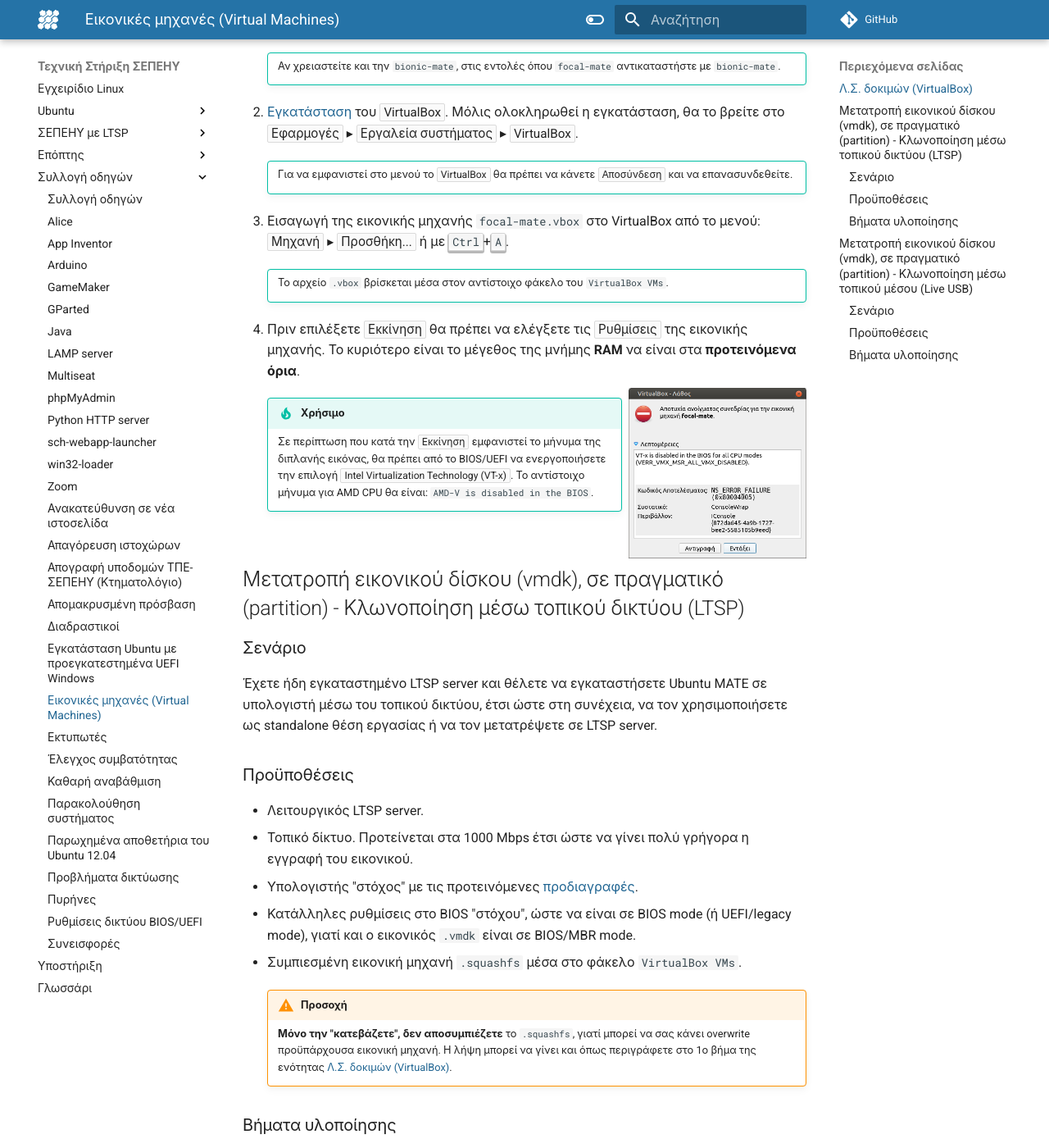
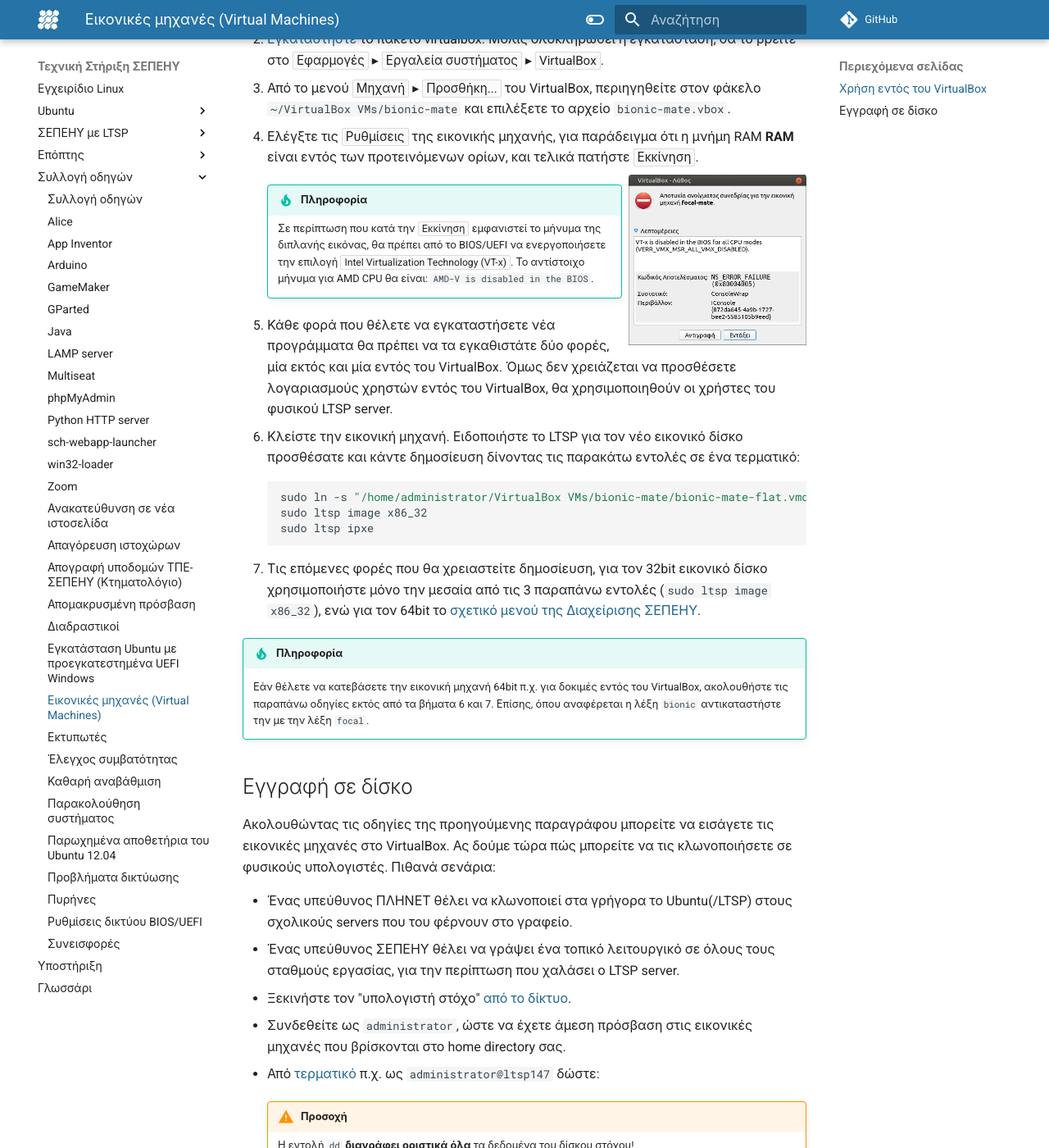
Before and after one commit to siahos/el.ltsp.org, an MkDocs documentation site: the page built from docs/guides/virtual-machines/index.md, in a window 1280 px wide and 1400 px high, scrolled down 812 px. Shown: the whole window at 82% size. Built offline with MkDocs 1.6.1 and Material for MkDocs 9.7.7, drawn with Linux system fonts in a browser that asks for light colours; comment, search, counter and statistics services are not loaded; some of the changed text lies outside the part shown.

Commit message:
Update index.md

````diff
--- a/docs/guides/virtual-machines/index.md
+++ b/docs/guides/virtual-machines/index.md
@@ -1,214 +1,142 @@
 # Εικονικές μηχανές (Virtual Machines)
 
-Η Τ.Σ. του Π.Σ.Δ. έχει δημιουργήσει και συντηρεί έτοιμες εικονικές
-μηχανές:
+Η υπηρεσία Τεχνικής Στήριξης συντηρεί τις παρακάτω εικονικές μηχανές ***VirtualBox***:
 
-1.  [Ubuntu Bionic MATE 18.04 **32 bit**](https://ts.sch.gr/repo/images/VMs/bionic-mate.squashfs)
+1.  [Ubuntu Focal MATE 20.04 **64 bit**](https://ts.sch.gr/repo/images/VMs/focal-mate.squashfs)
 
-2.  [Ubuntu Focal MATE 20.04 **64 bit**](https://ts.sch.gr/repo/images/VMs/focal-mate.squashfs)
+2.  [Ubuntu Bionic MATE 18.04 **32 bit**](https://ts.sch.gr/repo/images/VMs/bionic-mate.squashfs)
 
-τις οποίες μπορείτε να χρησιμοποιείτε με διάφορους τρόπους, όπως:
+Αυτές μπορούν να φανούν χρήσιμες στα παρακάτω σενάρια:
 
--   Ως Λειτουργικό Σύστημα (Λ.Σ.) δοκιμών (***VirtualBox***) μέσα στο
-    πραγματικό Λ.Σ. που ήδη έχετε.
+-   Για χρήση εντός του VirtualBox:
+    - στην περίπτωση που έχετε LTSP server με λειτουργικό 64bit και θέλετε
+      να εκκινήσετε και 32bit clients,
+    - ή απλά για δοκιμές.
+-   Για εγγραφή σε πραγματικό δίσκο και χρήση σε φυσικό μηχάνημα (χωρίς
+    VirtualBox), αντί να γίνει εξ' αρχής εγκατάσταση από live USB.
 
--   Αν έχετε μικτό εργαστήριο 32/64 bit clients, ως **εικονικό** 32 bit LTSP
-    server (***VirtualBox***) μέσα σε **πραγματικό** 64 bit LTSP server, χωρίς
-    έτσι να χρειάζεται η αγορά/ύπαρξη δεύτερου πραγματικού LTSP server.
+## Χρήση εντός του VirtualBox {:#virtualbox}
 
--   Ως το κύριο Λ.Σ., μετατρέποντας τον εικονικό σκληρό δίσκο `.vmdk`, σε
-    πραγματικό partition του σκληρού σας δίσκου (**Κλωνοποίηση**).
+Εάν έχετε LTSP server με λειτουργικό σύστημα 64bit, με τα ακόλουθα βήματα θα
+μπορείτε να εκκινήσετε και 32bit LTSP clients.
 
-## Λ.Σ. δοκιμών (VirtualBox) {:#virtualbox}
-
-Για να κάνετε χρήση της έτοιμης εικονικής μηχανής π.χ. της Ubuntu Focal MATE
-20.04 **64 bit**, θα πρέπει να ακολουθήσετε τα επόμενα βήματα:
-
-1.  Από [τερματικό](../../glossary#terminal), την "κατεβάζετε" σε συμπιεσμένη
-    μορφή στο φάκελο `VirtualBox VMs` και την αποσυμπιέζετε στο φάκελο
-    `VirtualBox VMs/focal-mate`:
+1.  Από [τερματικό](../../glossary#terminal) κατεβάστε και αποσυμπιέστε το
+    σχετικό αρχείο:
 
     ```shell
     mkdir -p ~/"VirtualBox VMs"
     cd ~/"VirtualBox VMs"
-    wget https://ts.sch.gr/repo/images/VMs/focal-mate.squashfs
-    unsquashfs -f -d focal-mate focal-mate.squashfs
+    wget https://ts.sch.gr/repo/images/VMs/bionic-mate.squashfs
+    unsquashfs -f -d bionic-mate bionic-mate.squashfs
+    rm bionic-mate.squashfs
     ```
 
-    !!! tip ""
-        Αν χρειαστείτε και την `bionic-mate`, στις εντολές όπου `focal-mate`
-        αντικαταστήστε με `bionic-mate`.
-
-2.  [Εγκατάσταση](../../ubuntu/software.md) του ***VirtualBox***. Μόλις
+2.  [Εγκαταστήστε](../../ubuntu/software.md) το πακέτο virtualbox. Μόλις
     ολοκληρωθεί η εγκατάσταση, θα το βρείτε στο ***Εφαρμογές*** ▸ ***Εργαλεία
     συστήματος*** ▸ ***VirtualBox***.
 
-    !!! tip ""
-        Για να εμφανιστεί στο μενού το ***VirtualBox*** θα πρέπει να κάνετε
-        ***Αποσύνδεση*** και να επανασυνδεθείτε.
+3.  Από το μενού ***Μηχανή*** ▸ ***Προσθήκη...*** του VirtualBox, περιηγηθείτε
+    στον φάκελο `~/VirtualBox VMs/bionic-mate` και επιλέξετε το αρχείο
+    `bionic-mate.vbox`.
 
-3.  Εισαγωγή της εικονικής μηχανής `focal-mate.vbox` στο VirtualBox από το
-    μενού: ***Μηχανή*** ▸ ***Προσθήκη...*** ή με **`Ctrl`**+**`A`**.
-
-    !!! tip ""
-        Το αρχείο `.vbox` βρίσκεται μέσα στον αντίστοιχο φάκελο του `VirtualBox
-        VMs`.
-
-4.  Πριν επιλέξετε ***Εκκίνηση*** θα πρέπει να ελέγξετε τις ***Ρυθμίσεις*** της
-    εικονικής μηχανής. Το κυριότερο είναι το μέγεθος της μνήμης **RAM** να
-    είναι στα **προτεινόμενα όρια**.
+4.  Ελέγξτε τις ***Ρυθμίσεις*** της εικονικής μηχανής, για παράδειγμα ότι η
+    μνήμη RAM **RAM** είναι εντός των προτεινόμενων ορίων, και τελικά πατήστε
+    ***Εκκίνηση***.
 
     [![](VT-x_BIOS.png)](VT-x_BIOS.png)
-    !!! tip "Χρήσιμο"
+
+    !!! tip "Πληροφορία"
         Σε περίπτωση που κατά την ***Εκκίνηση*** εμφανιστεί το μήνυμα της
         διπλανής εικόνας, θα πρέπει από το BIOS/UEFI να ενεργοποιήσετε την
         επιλογή ***Intel Virtualization Technology (VT-x)***. Το αντίστοιχο
         μήνυμα για AMD CPU θα είναι: `AMD-V is disabled in the BIOS`.
 
-## Μετατροπή εικονικού δίσκου (vmdk), σε πραγματικό (partition) - Κλωνοποίηση μέσω τοπικού δικτύου (LTSP) {:#vmdk-partition-lan-ltsp}
+5.  Κάθε φορά που θέλετε να εγκαταστήσετε νέα προγράμματα θα πρέπει να τα
+    εγκαθιστάτε δύο φορές, μία εκτός και μία εντός του VirtualBox. Όμως δεν
+    χρειάζεται να προσθέσετε λογαριασμούς χρηστών εντός του VirtualBox, θα
+    χρησιμοποιηθούν οι χρήστες του φυσικού LTSP server.
 
-### Σενάριο
+6.  Κλείστε την εικονική μηχανή. Ειδοποιήστε το LTSP για τον νέο εικονικό δίσκο
+    προσθέσατε και κάντε δημοσίευση δίνοντας τις παρακάτω εντολές σε ένα
+    τερματικό:
 
-Έχετε ήδη εγκαταστημένο LTSP server και θέλετε να εγκαταστήσετε Ubuntu MATE σε
-υπολογιστή μέσω του τοπικού δικτύου, έτσι ώστε στη συνέχεια, να τον
-χρησιμοποιήσετε ως standalone θέση εργασίας ή να τον μετατρέψετε σε LTSP
-server.
+    ```shell
+    sudo ln -s "/home/administrator/VirtualBox VMs/bionic-mate/bionic-mate-flat.vmdk" /srv/ltsp/x86_32.img
+    sudo ltsp image x86_32
+    sudo ltsp ipxe
+    ```
 
-### Προϋποθέσεις
+7.  Τις επόμενες φορές που θα χρειαστείτε δημοσίευση, για τον 32bit εικονικό
+    δίσκο χρησιμοποιήστε μόνο την μεσαία από τις 3 παραπάνω εντολές (`sudo ltsp
+    image x86_32`), ενώ για τον 64bit το [σχετικό μενού της Διαχείρισης
+    ΣΕΠΕΗΥ](../..//ltsp/ltsp-commands/#ltsp-image).
 
--   Λειτουργικός LTSP server.
--   Τοπικό δίκτυο. Προτείνεται στα 1000 Mbps έτσι ώστε να γίνει πολύ γρήγορα η
-    εγγραφή του εικονικού.
--   Υπολογιστής "στόχος" με τις προτεινόμενες
-    [προδιαγραφές](../../ltsp/requirements.md).
--   Κατάλληλες ρυθμίσεις στο BIOS "στόχου", ώστε να είναι σε BIOS mode (ή
-    UEFI/legacy mode), γιατί και ο εικονικός `.vmdk` είναι σε BIOS/MBR mode.
--   Συμπιεσμένη εικονική μηχανή `.squashfs` μέσα στο φάκελο `VirtualBox VMs`.
+!!! tip "Πληροφορία"
+    Εάν θέλετε να κατεβάσετε την εικονική μηχανή 64bit π.χ. για δοκιμές εντός
+    του VirtualBox, ακολουθήστε τις παραπάνω οδηγίες εκτός από τα βήματα 6 και
+    7. Επίσης, όπου αναφέρεται η λέξη `bionic` αντικαταστήστε την με την λέξη
+    `focal`.
+
+## Εγγραφή σε δίσκο {:#disk}
+
+Ακολουθώντας τις οδηγίες της προηγούμενης παραγράφου μπορείτε να εισάγετε τις
+εικονικές μηχανές στο VirtualBox. Ας δούμε τώρα πώς μπορείτε να τις
+κλωνοποιήσετε σε φυσικούς υπολογιστές. Πιθανά σενάρια:
+
+- Ένας υπεύθυνος ΠΛΗΝΕΤ θέλει να κλωνοποιεί στα γρήγορα το Ubuntu(/LTSP) στους
+  σχολικούς servers που του φέρνουν στο γραφείο.
+- Ένας υπεύθυνος ΣΕΠΕΗΥ θέλει να γράψει ένα τοπικό λειτουργικό σε όλους τους
+  σταθμούς εργασίας, για την περίπτωση που χαλάσει ο LTSP server.
+
+1.  Ξεκινήστε τον "υπολογιστή στόχο" [από το δίκτυο](../../ltsp/netboot.md).
+
+2.  Συνδεθείτε ως `administrator`, ώστε να έχετε άμεση πρόσβαση στις εικονικές
+    μηχανές που βρίσκονται στο home directory σας.
+
+3.  Από [τερματικό](../../glossary#terminal) π.χ. ως `administrator@ltsp147`
+    δώστε:
 
     !!! warning "Προσοχή"
-        **Μόνο την "κατεβάζετε", δεν αποσυμπιέζετε** το `.squashfs`, γιατί
-        μπορεί να σας κάνει overwrite προϋπάρχουσα εικονική μηχανή. Η λήψη
-        μπορεί να γίνει και όπως περιγράφετε στο 1ο βήμα της ενότητας [Λ.Σ.
-        δοκιμών (VirtualBox)](#virtualbox).
-
-### Βήματα υλοποίησης
-
-1.  [Εκκίνηση από το δίκτυο](../../ltsp/netboot.md) του υπολογιστή "στόχου".
-
-2.  Σύνδεση ως `administrator` στον υπολογιστή "στόχο".
-
-3.  Από [τερματικό](../../glossary#terminal) π.χ. ως `administrator@ltsp147`:
-
-    !!! warning "Προσοχή"
-        Η εντολή `dd` διαγράφει **όλα** τα δεδομένα του δίσκου **οριστικά**!!!
+        Η εντολή `dd` **διαγράφει οριστικά όλα** τα δεδομένα του δίσκου στόχου!
 
     ```shell
-    # Απενεργοποίηση τυχόν τοπικών swap files.
-    sudo swapoff -a
-    # Εύρεση του "ονόματος" του τοπικού δίσκου (π.χ. sda).
+    # Λήψη δικαιωμάτων διαχειριστή
+    sudo -i
+    # Απενεργοποίηση των swap partitions ώστε να μην είναι σε χρήση
+    swapoff -a
+    # Εύρεση του ονόματος του δίσκου-στόχου. Στις επόμενες εντολές
+    # αντικαταστήστε το παράδειγμα /dev/sdx με το όνομα που είδατε.
     lsblk --fs
-    # Προσάρτηση του .squashfs π.χ. για το focal-mate:
-    udisksctl loop-setup -f ~/"VirtualBox VMs"/focal-mate.squashfs
-    # Εγγραφή του .vmdk, στον τοπικό δίσκο π.χ. για sda:
-    sudo dd if=/media/$USER/disk/focal-mate-flat.vmdk of=/dev/sda bs=1M status=progress
-    # Αποπροσάρτηση του .squashfs
-    umount /media/$USER/disk
+    # Αποπροσάρτηση όλων των partitions του
+    umount /dev/sdx?
+    # Περιήγηση στον φάκελο όπου βρίσκεται η εικονική μηχανή
+    cd "/home/administrator/VirtualBox VMs/bionic-mate"
+    # Εγγραφή στον δίσκο
+    dd if=bionic-mate-flat.vmdk of=/dev/sdx bs=1M status=progress
+    # Εκκίνηση του gparted
+    gparted /dev/sdx
     ```
 
-4.  **Χωρίς** να κάνετε **επανεκκίνηση** τον υπολογιστή "στόχο" συνεχίζεται στο
-    τερματικό π.χ. για `/dev/sda`:
+4.  Από το παράθυρο του [GParted](../gparted/index.md) που άνοιξε:
 
-    ```shell
-    gparted /dev/sda
-    ```
+    1.  **Μετακινήστε** το swap partition ***/dev/sdx2*** στο τέλος του δίσκου
+        και ταυτόχρονα αλλάξτε το μέγεθός του σε 4100 MB. Πατήστε
+        ***![](../gparted/Gparted-apply-new-partition.png#inline) Εφαρμογή όλων
+        των εργασιών***.
 
-    Στο [GParted](../gparted/index.md) πρέπει να γίνουν δύο βασικές ενέργειες:
+    2.  **Αυξήστε** το μεγέθους του Linux partition ***/dev/sdx1*** ώστε να
+        καταλαμβάνει όλο τον διαθέσιμο δίσκο και ξαναπατήστε
+        ***![](../gparted/Gparted-apply-new-partition.png#inline) Εφαρμογή
+        όλων των εργασιών***.
 
-    1.  **Αύξηση** του μεγέθους του swap partition ***/dev/sda2*** σε 4100 MB
-        και **μετακίνηση** του στο τέλος του δίσκου. **Πριν** το επόμενο βήμα
-        να γίνει ***Εφαρμογή όλων των εργασιών*** (εικονίδιο
-        ![](../gparted/Gparted-apply-new-partition.png#inline)).
-
-    2.  **Αύξηση** του μεγέθους του linux partition ***/dev/sda1*** ώστε να
-        καταλαμβάνει όλο το διαθέσιμο δίσκο και ***Εφαρμογή όλων των
-        εργασιών*** (εικονίδιο
-        ![](../gparted/Gparted-apply-new-partition.png#inline)).
-
-Ο υπολογιστής "στόχος" είναι έτοιμος. Μπορείτε να κάνετε επανεκκίνηση ώστε να
-ελέγξετε ότι είναι λειτουργικός.
-
-## Μετατροπή εικονικού δίσκου (vmdk), σε πραγματικό (partition) - Κλωνοποίηση μέσω τοπικού μέσου (Live USB) {:#vmdk-partition-liveusb}
-
-### Σενάριο
-
-Θέλετε να εγκαταστήσετε Ubuntu MATE σε υπολογιστή μέσω τοπικού μέσου (π.χ. Live
-USB), έτσι ώστε στη συνέχεια, να τον χρησιμοποιήσετε ως standalone θέση εργασίας
-ή να τον μετατρέψετε σε LTSP server.
-
-### Προϋποθέσεις
-
--   [Live USB](../../ubuntu/liveusb.md).
--   [Συμπιεσμένη εικονική μηχανή](index.md) `.squashfs`, στον αρχικό κατάλογο
-    `/` του Live USB.
--   Υπολογιστής "στόχος" με τις προτεινόμενες
-    [προδιαγραφές](../../ltsp/requirements.md).
--   Κατάλληλες ρυθμίσεις στο BIOS "στόχου", ώστε να είναι σε BIOS mode (ή
-    UEFI/legacy mode), γιατί και ο εικονικός `.vmdk` είναι σε BIOS/MBR mode.
-
-### Βήματα υλοποίησης
-
-1.  Εκκίνηση του υπολογιστή "στόχου" με τη χρήση του Live USB.
-
-    !!! tip ""
-        Για την εκκίνηση από Live USB ισχύει ότι και στην
-        [Εγκατάσταση](../../ubuntu/installation.md) του Ubuntu.
-
-2.  Από [τερματικό](../../glossary#terminal):
-
-    !!! warning "Προσοχή"
-        Η εντολή `dd` διαγράφει **όλα** τα δεδομένα του δίσκου **οριστικά**!!!
-
-    ```shell
-    sudo -i
-    # Απενεργοποίηση τυχόν τοπικών swap files.
-    swapoff -a
-    # Εύρεση του "ονόματος" του τοπικού δίσκου (π.χ. sda).
-    lsblk --fs
-    # Προσάρτηση του .squashfs π.χ. για το focal-mate:
-    udisksctl loop-setup -f /isodevice/focal-mate.squashfs
-    # Αν το mapped έγινε στο /dev/loop6, τότε:
-    udisksctl mount -b /dev/loop6
-    # Εγγραφή του .vmdk, στον τοπικό δίσκο π.χ. για sda:
-    dd if=/media/$USER/disk/focal-mate-flat.vmdk of=/dev/sda bs=1M status=progress
-    # Αποπροσάρτηση του .squashfs
-    umount /media/$USER/disk
-    exit
-    ```
-
-3.  **Χωρίς** να κάνετε **επανεκκίνηση** τον υπολογιστή "στόχο" συνεχίζεται στο
-    τερματικό π.χ. για `/dev/sda`:
-
-    ```shell
-    gparted /dev/sda
-    ```
-
-    Στο [GParted](../gparted/index.md) πρέπει να γίνουν δύο βασικές ενέργειες:
-
-    1.  **Αύξηση** του μεγέθους του swap partition ***/dev/sda2*** σε 4100 MB
-        και **μετακίνηση** του στο τέλος του δίσκου. **Πριν** το επόμενο βήμα
-        να γίνει ***Εφαρμογή όλων των εργασιών*** (εικονίδιο
-        ![](../gparted/Gparted-apply-new-partition.png#inline)).
-
-    2.  **Αύξηση** του μεγέθους του linux partition ***/dev/sda1*** ώστε να
-        καταλαμβάνει όλο το διαθέσιμο δίσκο και ***Εφαρμογή όλων των
-        εργασιών*** (εικονίδιο
-        ![](../gparted/Gparted-apply-new-partition.png#inline)).
-
-Ο υπολογιστής "στόχος" είναι έτοιμος. Μπορείτε να κάνετε επανεκκίνηση ώστε να
+Ο υπολογιστής-στόχος είναι έτοιμος. Μπορείτε να κάνετε επανεκκίνηση ώστε να
 ελέγξετε ότι είναι λειτουργικός.
 
 !!! info "Πληροφορία"
-    Ο οδηγός των διαφόρων μεθόδων κλωνοποίησης θα ενημερώνεται συνεχώς. Για περισσοτερες πληροφορίες/λύσεις/απορίες δείτε:
+    Η κλωνοποίηση μπορεί να είναι χρήσιμη σε πολύ περισσότερα σενάρια πέρα από
+    το LTSP, για παράδειγμα η πηγή μπορεί να είναι ένα live USB stick ή ο
+    προορισμός ένας δίσκος σε θήκη USB. Για περισσότερες πληροφορίες / απορίες
+    / διευκρινήσεις επισκεφτείτε:
 
     -   [Κλωνοποίηση εγκαταστάσεων Linux/Windows](https://alkisg.mysch.gr/steki/index.php?topic=7658.0)
     -   [Κλωνοποίηση δίσκου UEFI](https://alkisg.mysch.gr/steki/index.php?topic=8762.0)
````
